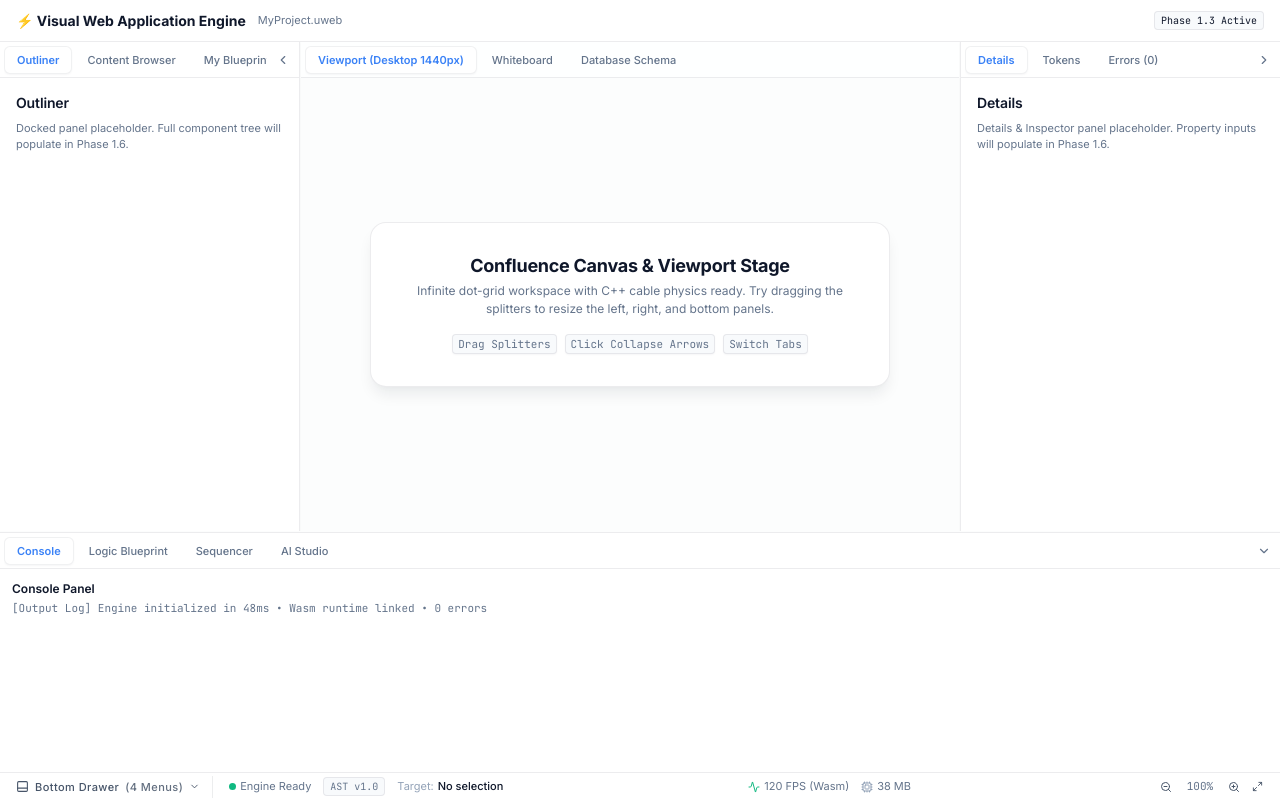
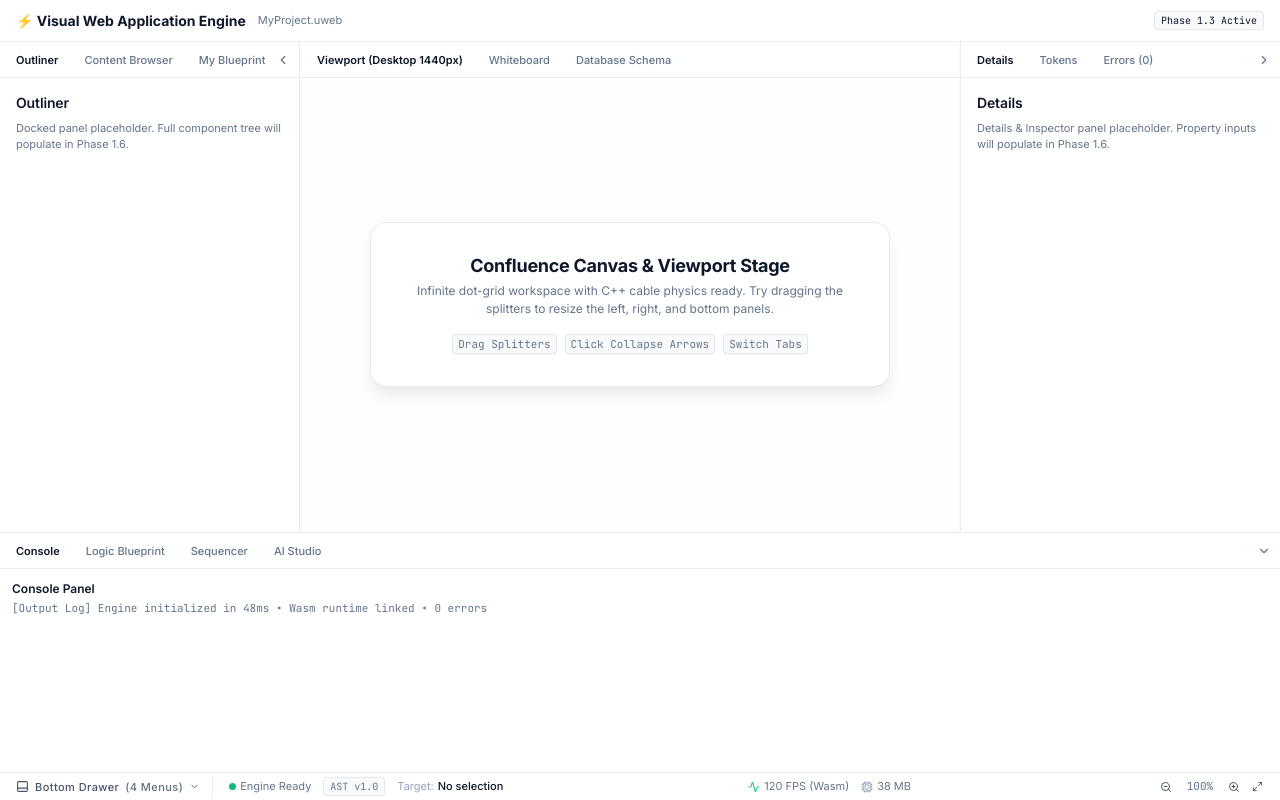
Before and after one commit to NetPranav/WebGen, a Next.js app: page /editor in a window 1280 px wide. Built offline with nearby package versions, Linux system fonts and the light colour scheme.

Commit message:
feat(tabs): add hover-to-focus tab switching with clean borderless styling

```diff
--- a/src/editor/shell/DockTabBar.tsx
+++ b/src/editor/shell/DockTabBar.tsx
@@ -60,6 +60,7 @@ export const DockTabBar: React.FC<DockTabBarProps> = ({
               type="button"
               className={`dock-tabbar__tab ${isActive ? "dock-tabbar__tab--active" : ""}`}
               onClick={() => onSelectTab(tab.id)}
+              onMouseEnter={() => onSelectTab(tab.id)}
             >
               <span>{tab.title}</span>
               {tab.closable && onCloseTab && (
--- a/src/editor/styles/dock.css
+++ b/src/editor/styles/dock.css
@@ -147,10 +147,10 @@
   align-items: center;
   gap: var(--space-xs);
   background: transparent;
-  border: 1px solid transparent;
+  border: none;
   cursor: pointer;
   white-space: nowrap;
-  transition: all var(--transition-fast);
+  transition: color var(--transition-fast), background var(--transition-fast);
 }
 
 .dock-tabbar__tab:hover {
@@ -160,10 +160,10 @@
 
 .dock-tabbar__tab--active {
   background: var(--surface-panel-solid);
-  color: var(--accent-primary);
+  color: var(--text-primary);
   font-weight: var(--font-semibold);
-  border-color: var(--border-subtle);
-  box-shadow: var(--shadow-xs);
+  border: none;
+  box-shadow: none;
 }
 
 .dock-tabbar__close {
```
